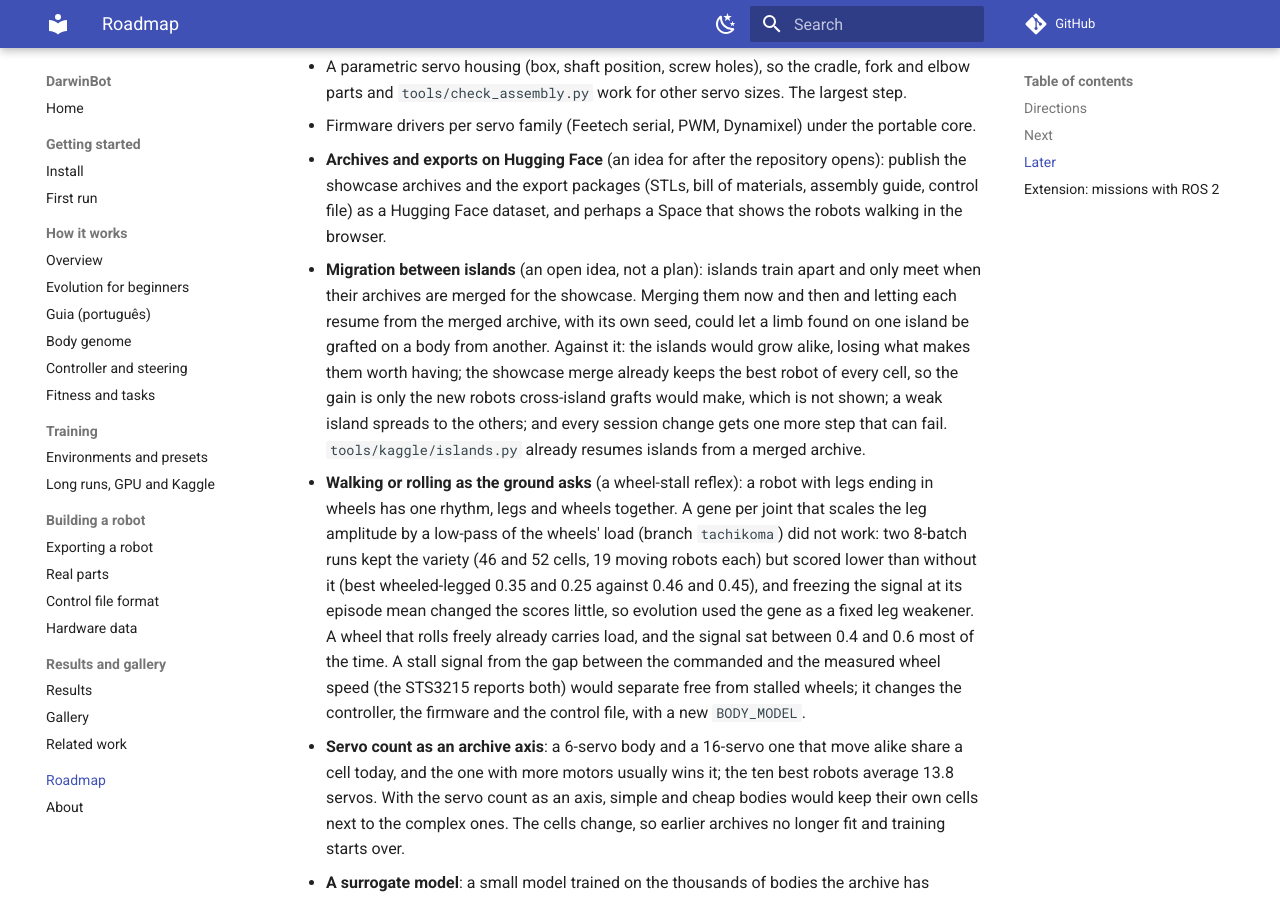
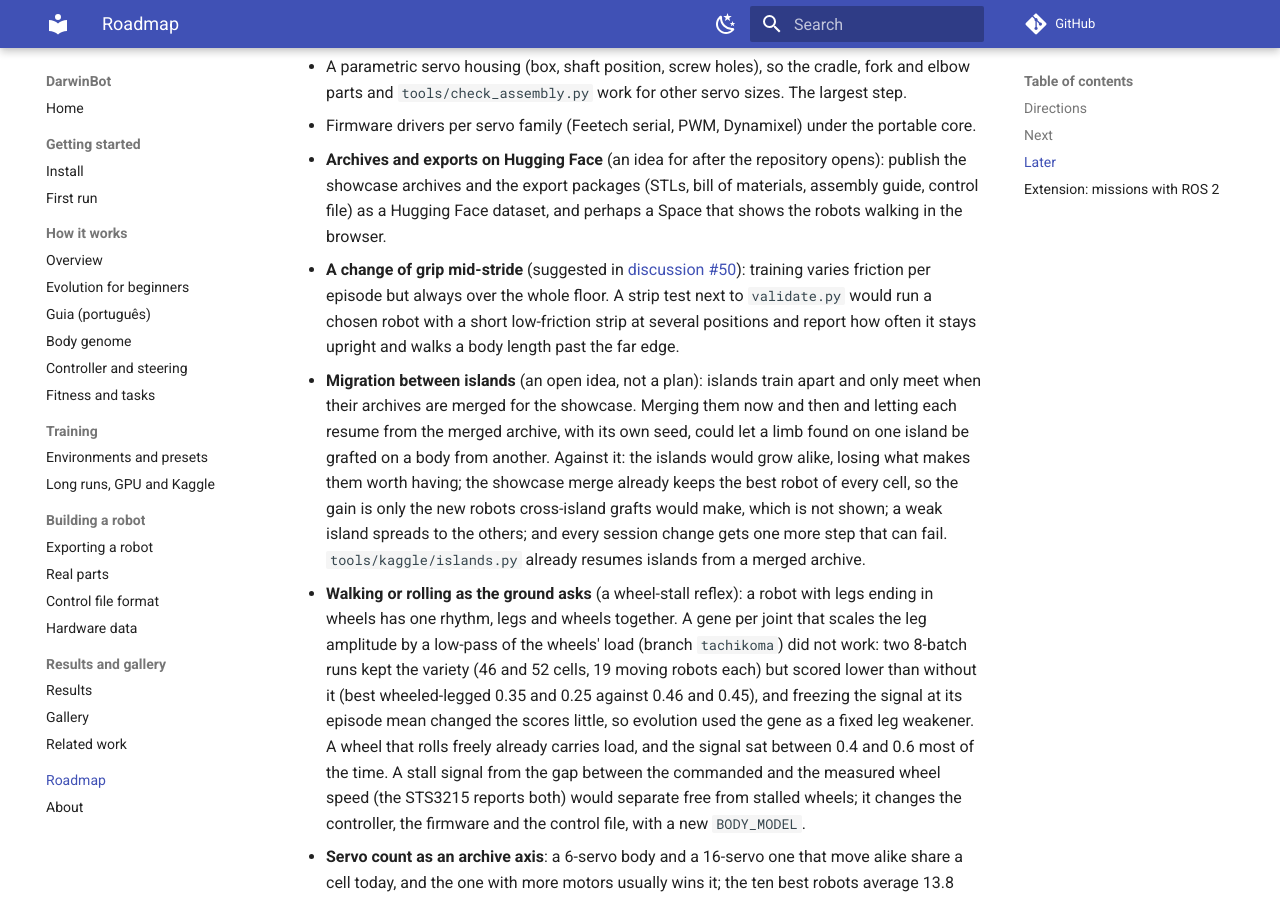
Before and after one commit to mpena2099/darwinbot, an MkDocs documentation site: the page built from docs/roadmap.md, in a window 1280 px wide and 900 px high, scrolled down 3764 px. Built offline with MkDocs 1.6.1 and Material for MkDocs 9.7.7, drawn with Linux system fonts in a browser that asks for light colours; comment, search, counter and statistics services are not loaded.

Commit message:
Roadmap: a strip test for a change of grip mid-stride

```diff
--- a/docs/roadmap.md
+++ b/docs/roadmap.md
@@ -175,6 +175,12 @@ on them.
   opens): publish the showcase archives and the export packages (STLs, bill
   of materials, assembly guide, control file) as a Hugging Face dataset, and
   perhaps a Space that shows the robots walking in the browser.
+- **A change of grip mid-stride** (suggested in
+  [discussion #50](https://github.com/mpena2099/darwinbot/discussions/50)):
+  training varies friction per episode but always over the whole floor. A
+  strip test next to `validate.py` would run a chosen robot with a short
+  low-friction strip at several positions and report how often it stays
+  upright and walks a body length past the far edge.
 - **Migration between islands** (an open idea, not a plan): islands train
   apart and only meet when their archives are merged for the showcase. Merging
   them now and then and letting each resume from the merged archive, with its
```
